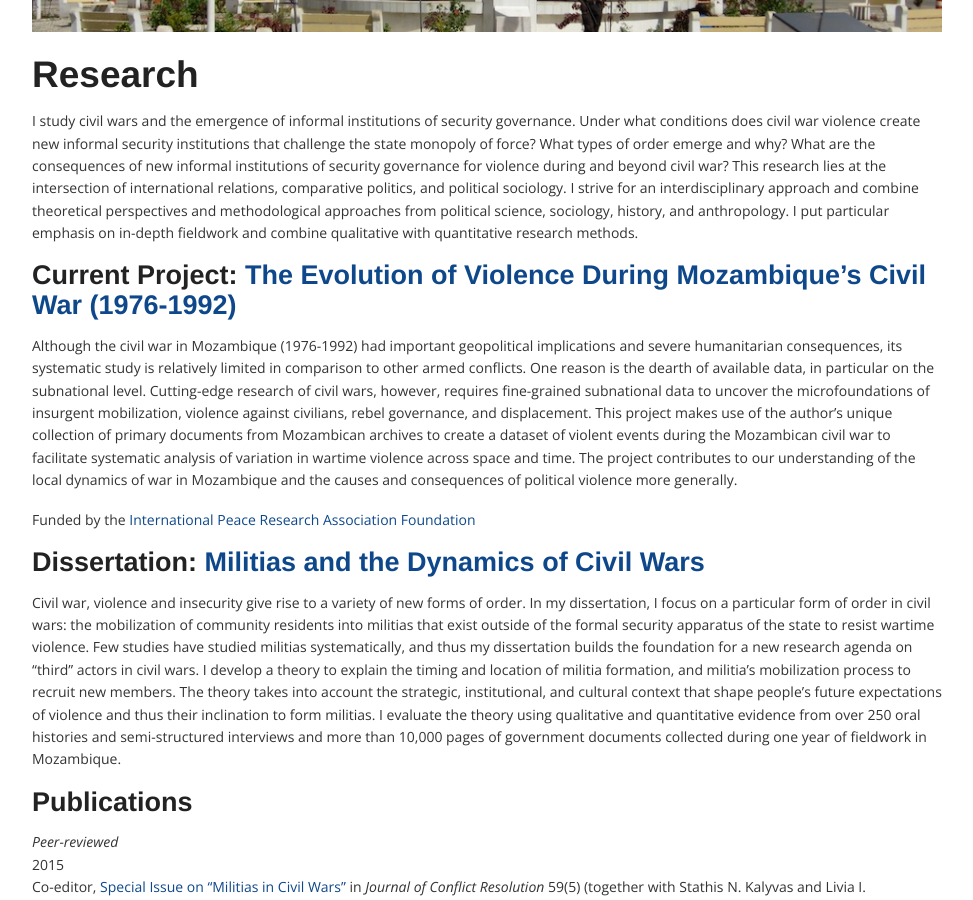
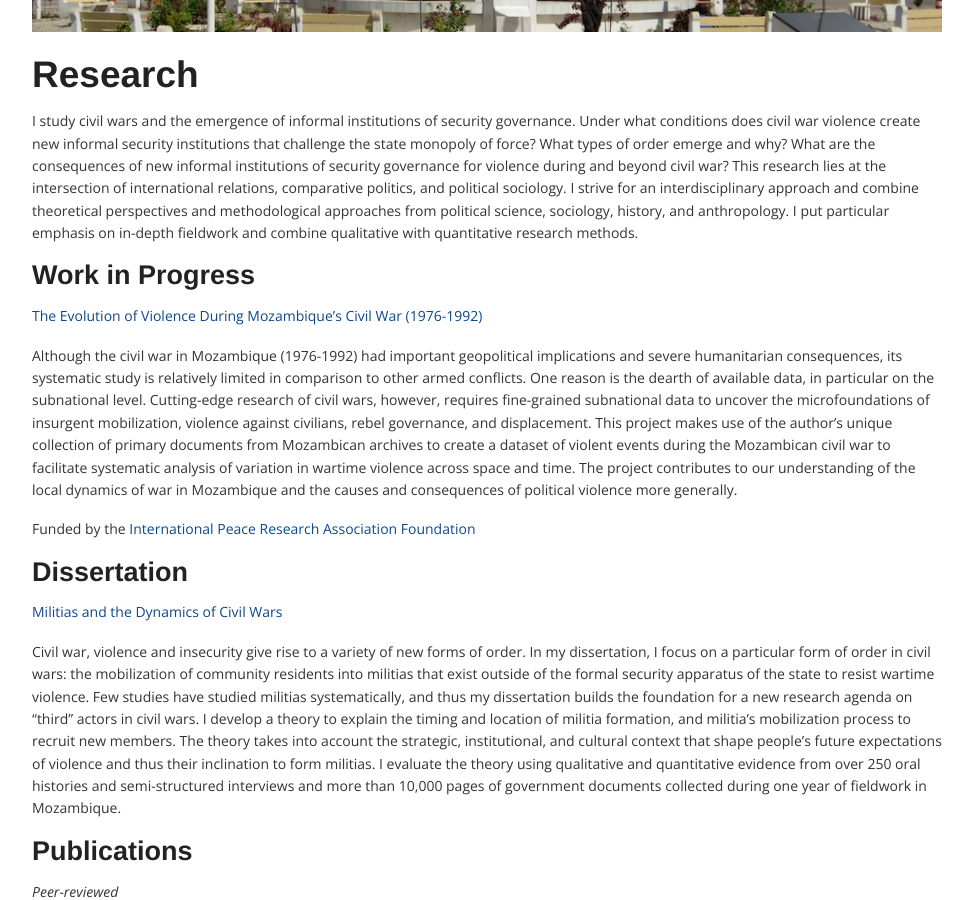
Before and after one commit to corinnajentzsch/corinnajentzsch.github.io, a Jekyll site: the page built from research.md, in a window 1280 px wide and 900 px high, scrolled down 339 px. Shown: the whole window, without its empty margins (153-1126 px from the left). Built offline with Jekyll 4.4.1, drawn with Linux system fonts in a browser that asks for light colours; nearby versions of some CDN libraries; library files that are not in the unit come from our copies.

Commit message:
Updated research.md

```diff
--- a/research.md
+++ b/research.md
@@ -13,13 +13,17 @@ banner: "![Nampula City](/assets/media/nampula-square.jpg)"
 
 I study civil wars and the emergence of informal institutions of security governance. Under what conditions does civil war violence create new informal security institutions that challenge the state monopoly of force? What types of order emerge and why? What are the consequences of new informal institutions of security governance for violence during and beyond civil war? This research lies at the intersection of international relations, comparative politics, and political sociology. I strive for an interdisciplinary approach and combine theoretical perspectives and methodological approaches from political science, sociology, history, and anthropology. I put particular emphasis on in-depth fieldwork and combine qualitative with quantitative research methods.
 
-### Current Project: [The Evolution of Violence During Mozambique's Civil War (1976-1992)](http://iprafoundation.org/corinna-jentzsch/ "The Evolution of Violence")
+### Work in Progress
+
+[The Evolution of Violence During Mozambique's Civil War (1976-1992)](http://iprafoundation.org/corinna-jentzsch/ "The Evolution of Violence")
 
 Although the civil war in Mozambique (1976-1992) had important geopolitical implications and severe humanitarian consequences, its systematic study is relatively limited in comparison to other armed conflicts. One reason is the dearth of available data, in particular on the subnational level. Cutting-edge research of civil wars, however, requires fine-grained subnational data to uncover the microfoundations of insurgent mobilization, violence against civilians, rebel governance, and displacement. This project makes use of the author’s unique collection of primary documents from Mozambican archives to create a dataset of violent events during the Mozambican civil war to facilitate systematic analysis of variation in wartime violence across space and time. The project contributes to our understanding of the local dynamics of war in Mozambique and the causes and consequences of political violence more generally.
 
 Funded by the [International Peace Research Association Foundation](http://iprafoundation.org/ "IPRAF")
 
-### Dissertation: [Militias and the Dynamics of Civil Wars](http://gateway.proquest.com/openurl?url_ver=Z39.88-2004&res_dat=xri:pqdiss&rft_val_fmt=info:ofi/fmt:kev:mtx:dissertation&rft_dat=xri:pqdiss:3582228 "Militias and the Dynamics of Civil Wars")
+### Dissertation
+
+[Militias and the Dynamics of Civil Wars](http://gateway.proquest.com/openurl?url_ver=Z39.88-2004&res_dat=xri:pqdiss&rft_val_fmt=info:ofi/fmt:kev:mtx:dissertation&rft_dat=xri:pqdiss:3582228 "Militias and the Dynamics of Civil Wars")
 
 Civil war, violence and insecurity give rise to a variety of new forms of order. In my dissertation, I focus on a particular form of order in civil wars: the mobilization of community residents into militias that exist outside of the formal security apparatus of the state to resist wartime violence. Few studies have studied militias systematically, and thus my dissertation builds the foundation for a new research agenda on “third” actors in civil wars. I develop a theory to explain the timing and location of militia formation, and militia’s mobilization process to recruit new members. The theory takes into account the strategic, institutional, and cultural context that shape people’s future expectations of violence and thus their inclination to form militias. I evaluate the theory using qualitative and quantitative evidence from over 250 oral histories and semi-structured interviews and more than 10,000 pages of government documents collected during one year of fieldwork in Mozambique.
 
```
